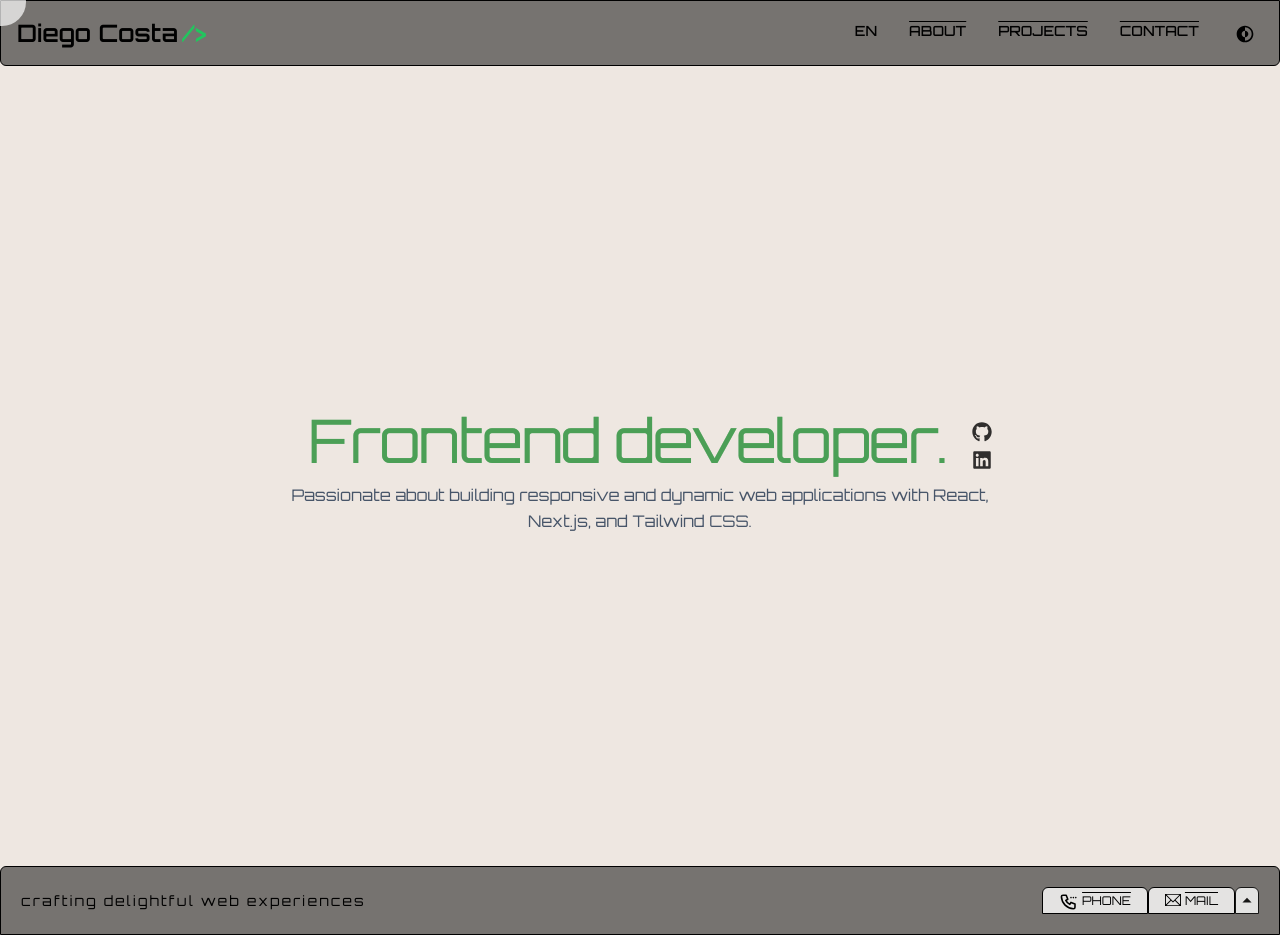
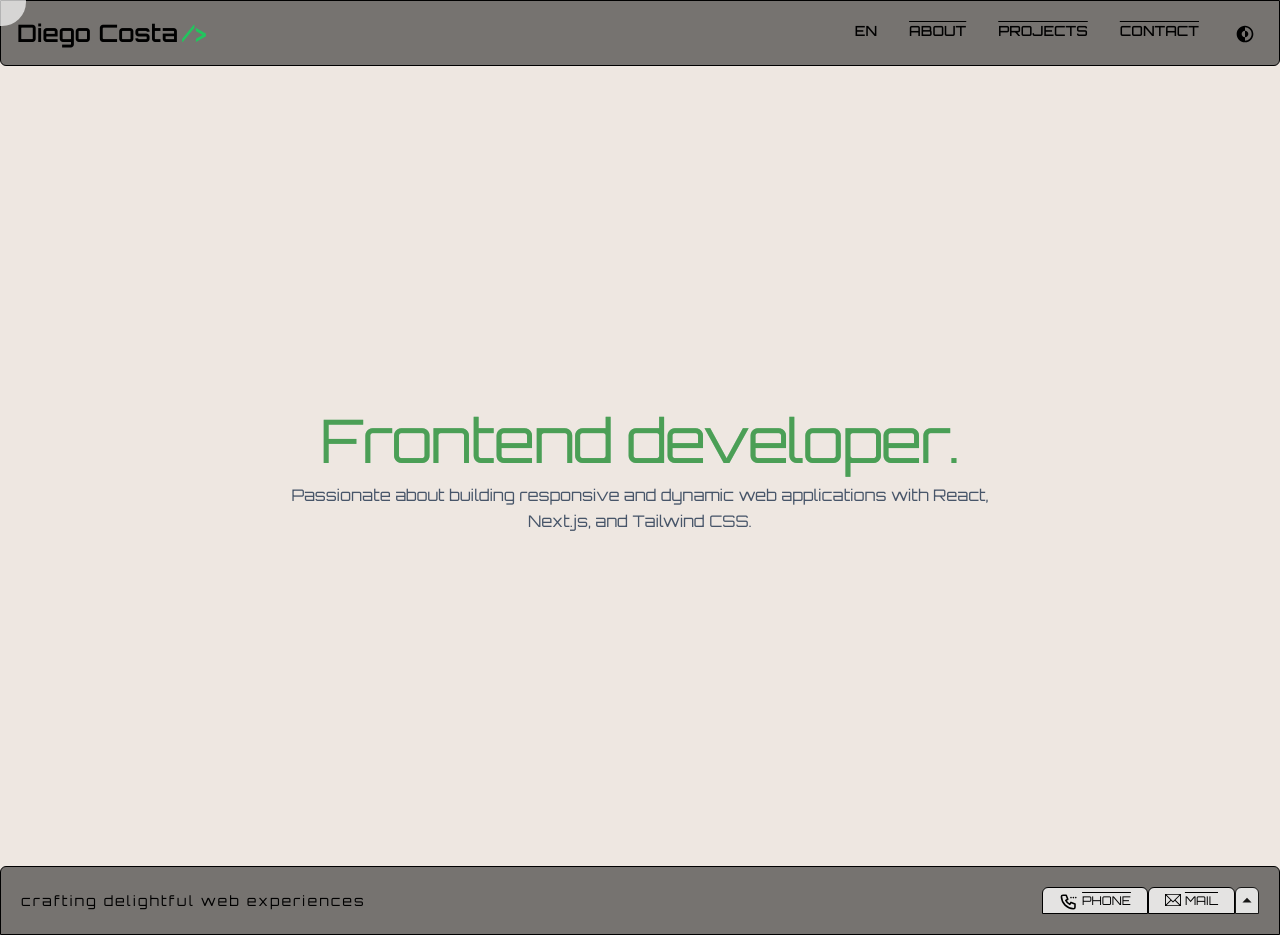
Before and after one commit to DiegoCstyles/portfolio, a Next.js app: page / in a window 1280 px wide. Built offline with nearby package versions, Linux system fonts and the light colour scheme.

Commit message:
Update Hero.tsx

```diff
--- a/components/Hero/Hero.tsx
+++ b/components/Hero/Hero.tsx
@@ -1,4 +1,3 @@
-import ContactIcons from "./ContactIcons";
 import { useMediaQuery } from 'react-responsive';
 import { memo, useEffect } from 'react';
 import '../../app/styles/fadeIn.css';
@@ -71,16 +70,12 @@ const Hero = ({ currentLanguage }: HeroProps) => {
             <span className="glitch-effect2 text-red-500 dark:text-red-600" data-text={translations[currentLanguage].title}></span>
             <span className="glitch-effect3 text-green-400 dark:text-lime-400" data-text={translations[currentLanguage].title}></span>
           </h1>
-
-          {!isMobile && (<ContactIcons />)}
         </div>
 
         {/* Description */}
         <p className="mt-3 text-base leading-relaxed text-slate-600 dark:text-slate-400">
           {translations[currentLanguage].description}
         </p>
-        {/* Contact Icons - Mobile Version */}
-        {isMobile && (<div className="mt-2 flex justify-center"> <ContactIcons /> </div>)}
       </div>
 
     </section>
```
